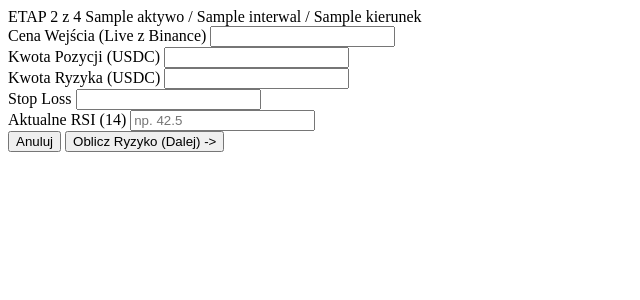
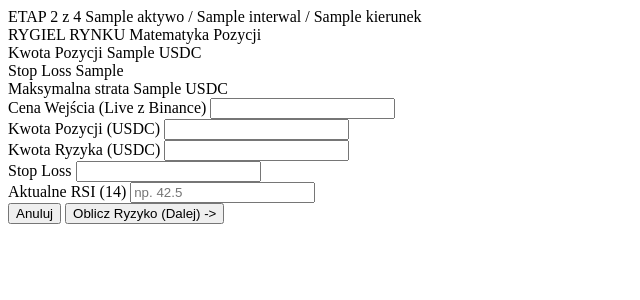
Before and after one commit to msyc1990/trader_app, a FastAPI app: template app/templates/krok2.html in a window 1280 px wide. Shown: the top 300 px of the page, without its empty margins (0-640 px from the left). Run offline with FastAPI, Linux system fonts and the light colour scheme; the template is opened without the code that fills it: most values are stand-ins (such as "Sample title", 1, 10 or a date in 2020).

Commit message:
feat: Add risk management inputs and display in UI for enhanced position analysis

```diff
--- a/app/routers/ui.py
+++ b/app/routers/ui.py
@@ -318,6 +318,8 @@ async def proces_krok3(
     kierunek: str = Form(...),
     cena_wejscia: float = Form(...),
     kwota_pozycji: float = Form(...),
+    kwota_ryzyka_usdc: float = Form(...),
+    procent_ryzyka: float = Form(...),
     aktualne_rsi: float = Form(...),
     stop_loss: float = Form(...)
 ) -> HTMLResponse:
@@ -327,6 +329,7 @@ async def proces_krok3(
         context={
             "aktywo": aktywo, "interwal": interwal, "kierunek": kierunek,
             "cena_wejscia": cena_wejscia, "kwota_pozycji": kwota_pozycji,
+            "kwota_ryzyka_usdc": kwota_ryzyka_usdc, "procent_ryzyka": procent_ryzyka,
             "aktualne_rsi": aktualne_rsi, "stop_loss": stop_loss
         }
     )
@@ -340,6 +343,8 @@ async def proces_krok4(
     kierunek: str = Form(...),
     cena_wejscia: float = Form(...),
     kwota_pozycji: float = Form(...),
+    kwota_ryzyka_usdc: float = Form(...),
+    procent_ryzyka: float = Form(...),
     aktualne_rsi: float = Form(...),
     stop_loss: float = Form(...),
     poziom_halasu: str = Form(...),
@@ -352,6 +357,7 @@ async def proces_krok4(
         context={
             "aktywo": aktywo, "interwal": interwal, "kierunek": kierunek,
             "cena_wejscia": cena_wejscia, "kwota_pozycji": kwota_pozycji,
+            "kwota_ryzyka_usdc": kwota_ryzyka_usdc, "procent_ryzyka": procent_ryzyka,
             "aktualne_rsi": aktualne_rsi, "stop_loss": stop_loss,
             "poziom_halasu": poziom_halasu, "ranga_strzalu": ranga_strzalu,
             "komentarz": komentarz
@@ -368,6 +374,8 @@ async def proces_strzalu(
     kierunek: str = Form(...),
     cena_wejscia: float = Form(...),
     kwota_pozycji: float = Form(...),
+    kwota_ryzyka_usdc: Optional[float] = Form(None),
+    procent_ryzyka: Optional[float] = Form(None),
     aktualne_rsi: float = Form(...),
     stop_loss: float = Form(...),
     poziom_halasu: str = Form(...),
--- a/app/templates/hud.html
+++ b/app/templates/hud.html
@@ -48,6 +48,8 @@
             <canvas id="wykresKapitalu"></canvas>
         </div>
     </div>
+
+    <div id="error-message" class="min-h-[2rem] text-sm text-rose-300 font-mono"></div>
 
     <div class="grid grid-cols-2 gap-4">
         <div class="bg-stone-950/50 border border-stone-800 p-3 rounded-xl font-mono">
--- a/app/templates/krok1.html
+++ b/app/templates/krok1.html
@@ -33,9 +33,9 @@
         </div>
 
         <div>
-            <label class="block text-xs font-mono uppercase text-stone-400 mb-1">Procent Ryzyka (%)</label>
-            <input type="number" name="procent_ryzyka" step="0.1" min="0.1" max="100" value="2.0" required
-                   class="w-full bg-stone-950 border border-stone-800 rounded-lg px-3 py-2 text-stone-100 font-mono focus:outline-none focus:border-purple-500">
+            <label class="block text-xs font-mono uppercase text-stone-400 mb-1">Ryzyko Kapitału (%)</label>
+            <input type="number" name="procent_ryzyka" step="0.1" min="0.1" max="10.0" value="1.0" required
+                   class="bg-gray-900 text-green-400 border border-green-500 rounded p-2 w-full focus:outline-none focus:ring-2 focus:ring-green-500">
         </div>
 
         <button type="submit" class="w-full bg-stone-800 hover:bg-purple-600 text-stone-300 hover:text-white font-mono text-xs uppercase tracking-wider py-2.5 rounded-lg border border-stone-700 hover:border-purple-500 transition-all cursor-pointer">
--- a/app/templates/krok2.html
+++ b/app/templates/krok2.html
@@ -8,6 +8,32 @@
         <input type="hidden" name="aktywo" value="{{ aktywo }}">
         <input type="hidden" name="interwal" value="{{ interwal }}">
         <input type="hidden" name="kierunek" value="{{ kierunek }}">
+        <input type="hidden" name="cena_wejscia" value="{{ cena_wejscia }}">
+        <input type="hidden" name="kwota_pozycji" value="{{ kwota_pozycji }}">
+        <input type="hidden" name="kwota_ryzyka_usdc" value="{{ kwota_ryzyka_usdc }}">
+        <input type="hidden" name="stop_loss" value="{{ stop_loss }}">
+        <input type="hidden" name="procent_ryzyka" value="{{ procent_ryzyka }}">
+
+        <div class="bg-stone-950 border border-emerald-600/20 p-4 rounded-2xl text-stone-200 space-y-3">
+            <div class="flex items-center justify-between text-[10px] uppercase tracking-widest text-emerald-400 font-bold">
+                <span>RYGIEL RYNKU</span>
+                <span class="text-stone-500">Matematyka Pozycji</span>
+            </div>
+            <div class="grid grid-cols-2 gap-3 text-xs">
+                <div class="bg-stone-900 border border-emerald-700/25 p-3 rounded-xl">
+                    <span class="block text-stone-400 uppercase">Kwota Pozycji</span>
+                    <span class="block text-lg font-bold text-emerald-300">{{ kwota_pozycji }} USDC</span>
+                </div>
+                <div class="bg-stone-900 border border-rose-700/25 p-3 rounded-xl">
+                    <span class="block text-stone-400 uppercase">Stop Loss</span>
+                    <span class="block text-lg font-bold text-rose-300">{{ stop_loss }}</span>
+                </div>
+                <div class="bg-stone-900 border border-amber-600/25 p-3 rounded-xl col-span-2">
+                    <span class="block text-stone-400 uppercase">Maksymalna strata</span>
+                    <span class="block text-lg font-bold text-amber-300">{{ kwota_ryzyka_usdc }} USDC</span>
+                </div>
+            </div>
+        </div>
 
         <div>
             <label class="text-[11px] text-stone-500 block uppercase mb-1">Cena Wejścia (Live z Binance)</label>
--- a/app/templates/krok4.html
+++ b/app/templates/krok4.html
@@ -46,6 +46,8 @@
         <input type="hidden" name="kierunek" value="{{ kierunek }}">
         <input type="hidden" name="cena_wejscia" value="{{ cena_wejscia }}">
         <input type="hidden" name="kwota_pozycji" value="{{ kwota_pozycji }}">
+        <input type="hidden" name="kwota_ryzyka_usdc" value="{{ kwota_ryzyka_usdc }}">
+        <input type="hidden" name="procent_ryzyka" value="{{ procent_ryzyka }}">
         <input type="hidden" name="aktualne_rsi" value="{{ aktualne_rsi }}">
         <input type="hidden" name="stop_loss" value="{{ stop_loss }}">
         <input type="hidden" name="poziom_halasu" value="{{ poziom_halasu }}">
```
Also changed, not shown: app/templates/krok3.html (+23 -0 lines).
